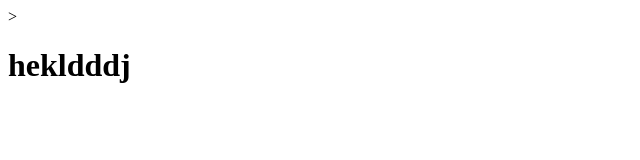
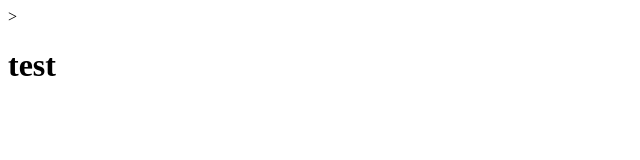
Before and after one commit to zaabamar/badr, a plain HTML site: page index.html in a window 1280 px wide. Shown: the whole page, without its empty margins (0-640 px from the left). Drawn offline with Linux system fonts and the light colour scheme.

Commit message:
Update index.html

```diff
--- a/index.html
+++ b/index.html
@@ -6,6 +6,6 @@
     <title>Document</title>
 </head>
 <body>
-    ><h1>hekldddj</h1>
+    ><h1>test</h1>
 </body>
 </html>
```
